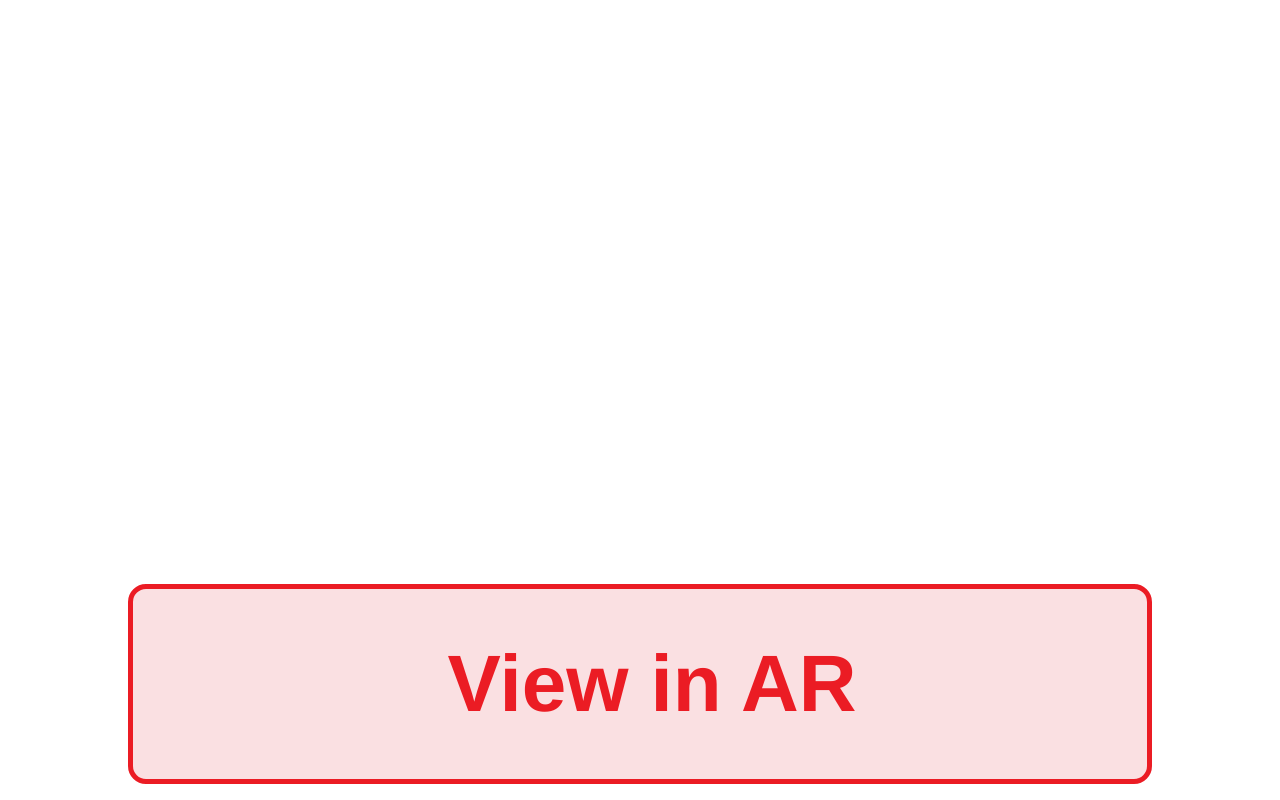
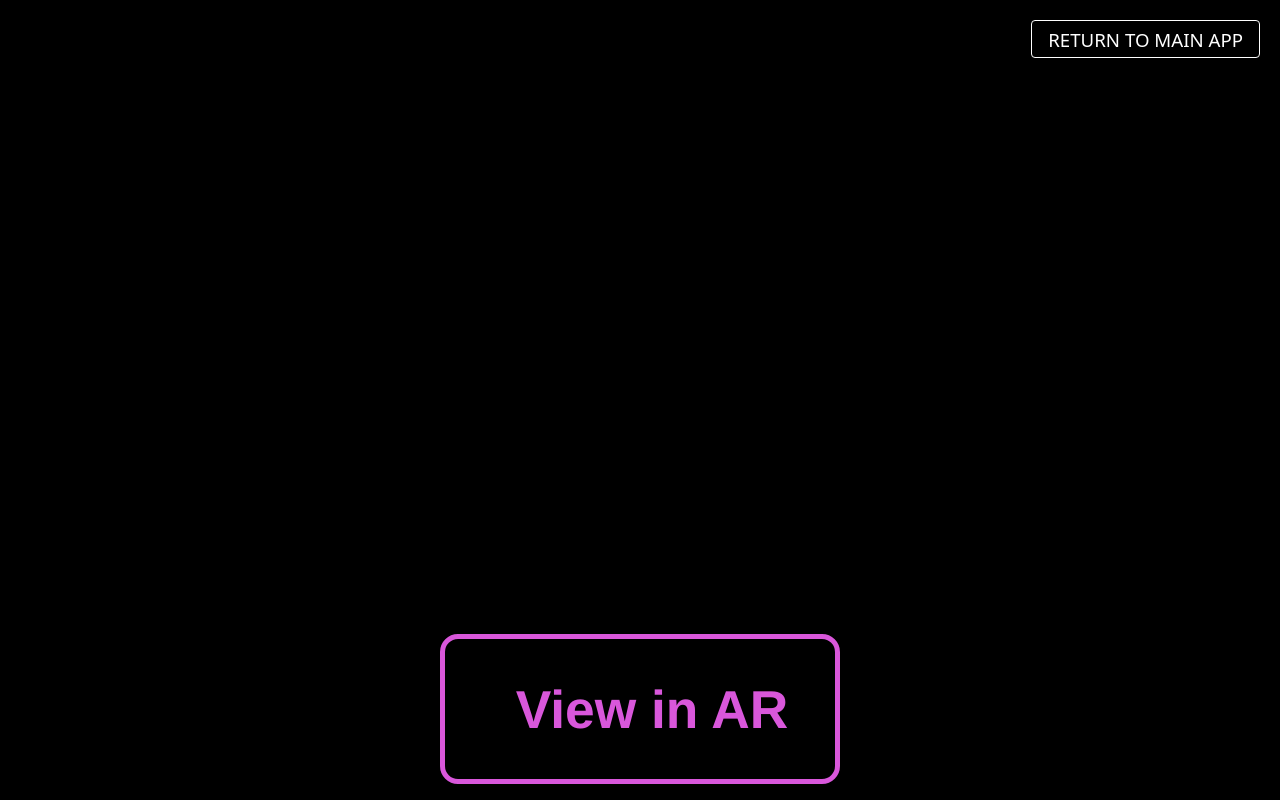
Before and after one commit to cosmicds/bubbling-galaxies, a plain HTML site: page model.html in a window 1280 px wide. Drawn offline with Linux system fonts and the light colour scheme; some packages are replaced by stand-ins of ours; a script that the page names is missing.

Commit message:
Deploying to gh-pages from @ cosmicds/bubbling-galaxies@479e9578c9f07c64eff5a64af76405487a45044a 🚀

```diff
--- a/model.html
+++ b/model.html
@@ -2,13 +2,13 @@
   <head>
     <script type="module" src="https://ajax.googleapis.com/ajax/libs/model-viewer/3.3.0/model-viewer.min.js"></script>
     <style>
-      :root {
-  --glue-red: #eb1c24;
+:root {
+  --phantom-purple: #d957db;
 }
 
 body {
   margin: 0;
-  background-color: white;
+  background-color: black;
 }
 
 model-viewer {
@@ -24,20 +24,20 @@ model-viewer {
   background-repeat: no-repeat;
   background-size: 20px 20px;
   background-position: 12px 50%;
-  background-color: #f5c6c888;
+  background-color: black;
   position: absolute;
   left: 50%;
   transform: translateX(-50%);
   bottom: 16px;
   padding: 0px 16px 0px 40px;
   font-family: Roboto Regular, Helvetica Neue, sans-serif;
-  font-size: 60pt;
+  font-size: 40pt;
   font-weight: bold;
-  color: var(--glue-red);
-  height: 200px;
-  width: max(300px, 80%);
+  color: var(--phantom-purple);
+  height: 150px;
+  width: min(400px, max(300px, 80%));
   border-radius: 18px;
-  border: 5px solid var(--glue-red);
+  border: 5px solid var(--phantom-purple);
   display: flex;
   flex-direction: row;
   justify-content: center;
@@ -94,6 +94,29 @@ h3 {
   width: 100%;
 }
 
+#home-button {
+  position: absolute;
+  top: 20px;
+  right: 20px;
+  padding: 0px 16px;
+  height: 36px;
+  background: black;
+  color: white;
+  text-decoration: none;
+  border: 1px solid white;
+  border-radius: 4px;
+  font-size: 14pt;
+  font-weight: 500;
+  font-family: "Noto Sans", system-ui;
+  display: flex;
+  flex-direction: column;
+  justify-content: center;
+}
+
+#home-button:hover {
+  cursor: pointer;
+}
+
     </style>
   </head>
   <body>
@@ -109,6 +132,12 @@ h3 {
       <button slot="ar-button" class="ar-button">View in AR</button>
       <div class="controls" id="layer-controls"></div>
     </model-viewer>
+    <a
+      id="home-button"
+      href="/"
+    >
+    <span>RETURN TO MAIN APP</span>
+    </a>
     <script>
       function updateButtonStyle(button, on, color) {
   button.style.color = on ? color : "black";
```
